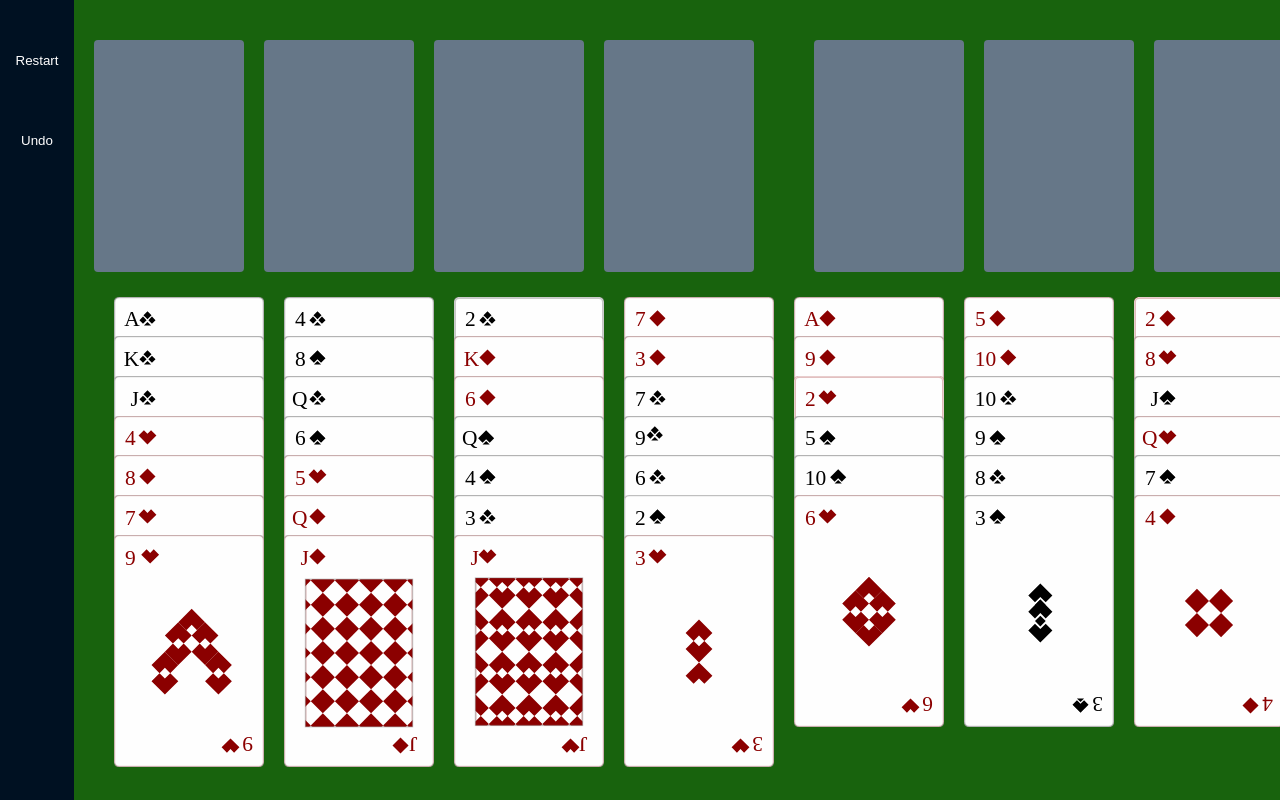
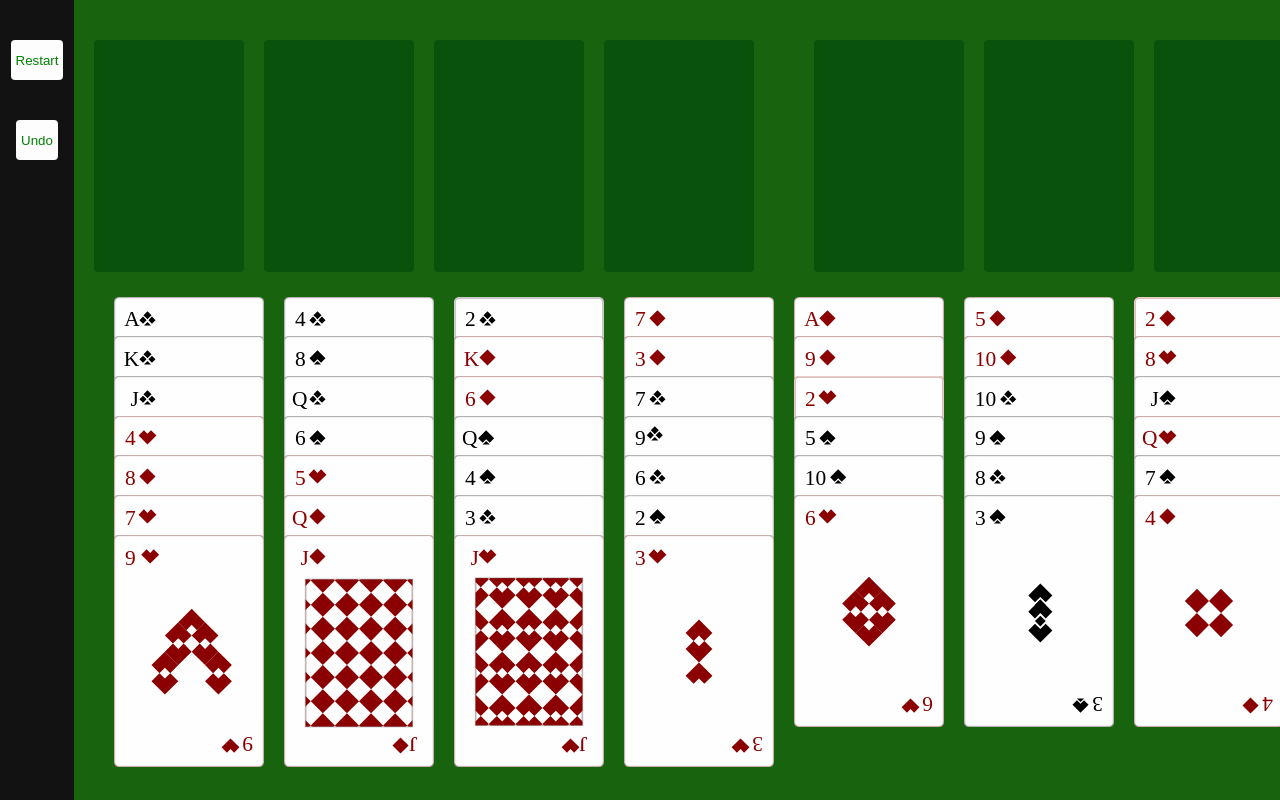
Before and after one commit to MannaChen/FreeCell, a Vue app: page / in a window 1280 px wide. Shown: the top 800 px of the page. Built offline with nearby package versions, Linux system fonts and the light colour scheme.

Commit message:
drag & drop
可以把 K13 拖曳到空的主要牌區

```diff
--- a/src/App.vue
+++ b/src/App.vue
@@ -148,6 +148,8 @@ export default {
     onDropCardColumn(columnIndex) {
       // 取得最末牌 card id
       const length = this.mainDeck[columnIndex].length;
+
+      if (length > 0) {
         const endCardId = this.mainDeck[columnIndex][length - 1];
 
         // 判定不同顏色、數字小一號
@@ -155,6 +157,15 @@ export default {
           this.isDiffCardColor(this.target.cardId, endCardId)
           && this.isDescentCardNumber(endCardId, this.target.cardId)
           ) {
+					  if (this.target.columnIndex === 8) {
+              this.tempDeck[this.target.cardIndex] = '';
+            } else if (this.target.columnIndex <= 7) {
+              this.mainDeck[this.target.columnIndex].splice(this.target.cardIndex);
+            }
+          this.mainDeck[columnIndex].push(this.target.cardId, ...this.target.children);
+        }
+      } else if (length === 0 && this.target.cardId.includes('13')){
+				console.log('13');
 				if (this.target.columnIndex === 8) {
 					this.tempDeck[this.target.cardIndex] = '';
 				} else if (this.target.columnIndex <= 7) {
--- a/src/components/CardsColumn.vue
+++ b/src/components/CardsColumn.vue
@@ -37,5 +37,8 @@ export default {
 </script>
 
 <style lang="scss" scoped>
-
+.cards-wrap {
+  width: 100%;
+  height: 100%;
+}
 </style>
--- a/src/scss/app.scss
+++ b/src/scss/app.scss
@@ -8,7 +8,7 @@
 }
 
 .panel {
-  background-color: #001122;
+  background-color: #121212;
   height: 100%;
   flex: 0 0 74px;
   text-align: center;
@@ -30,7 +30,7 @@
         width: 150px;
         height: 231.7px;
         border-radius: 4px;
-        background: #667788;
+        background: #09520C;
         &:not(:first-child) {
           margin-left: 20px;
         }
--- a/src/scss/button.scss
+++ b/src/scss/button.scss
@@ -1,7 +1,10 @@
 .button {
-  background: transparent;
+  background: #fdfdfd;
   border: none;
-  color: #fefefe;
+  color: green;
   height: 40px;
   margin-top: 40px;
+  cursor: pointer;
+  padding: 5px;
+  border-radius: 4px;
 }
```
Lines whose indentation alone changed are shown as unchanged.
